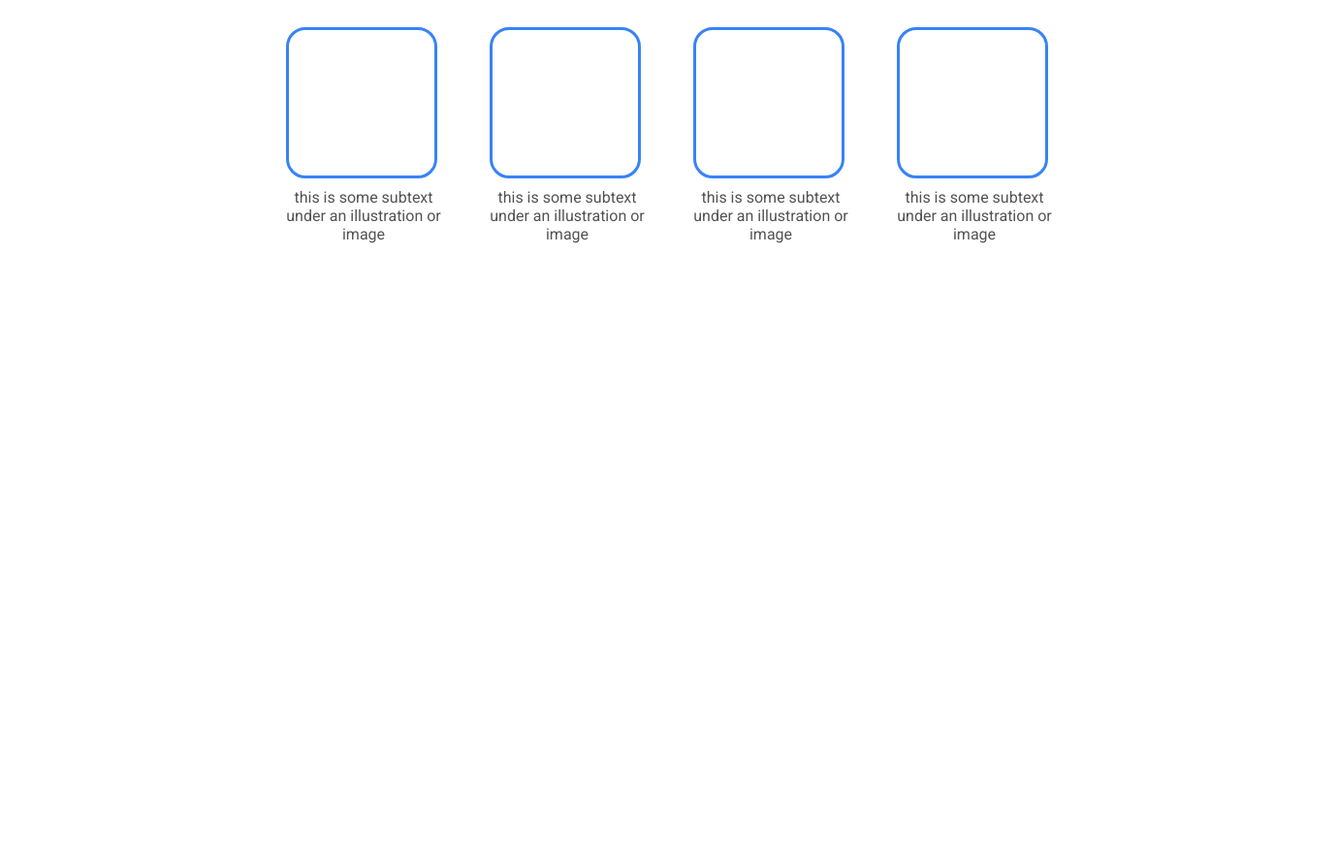
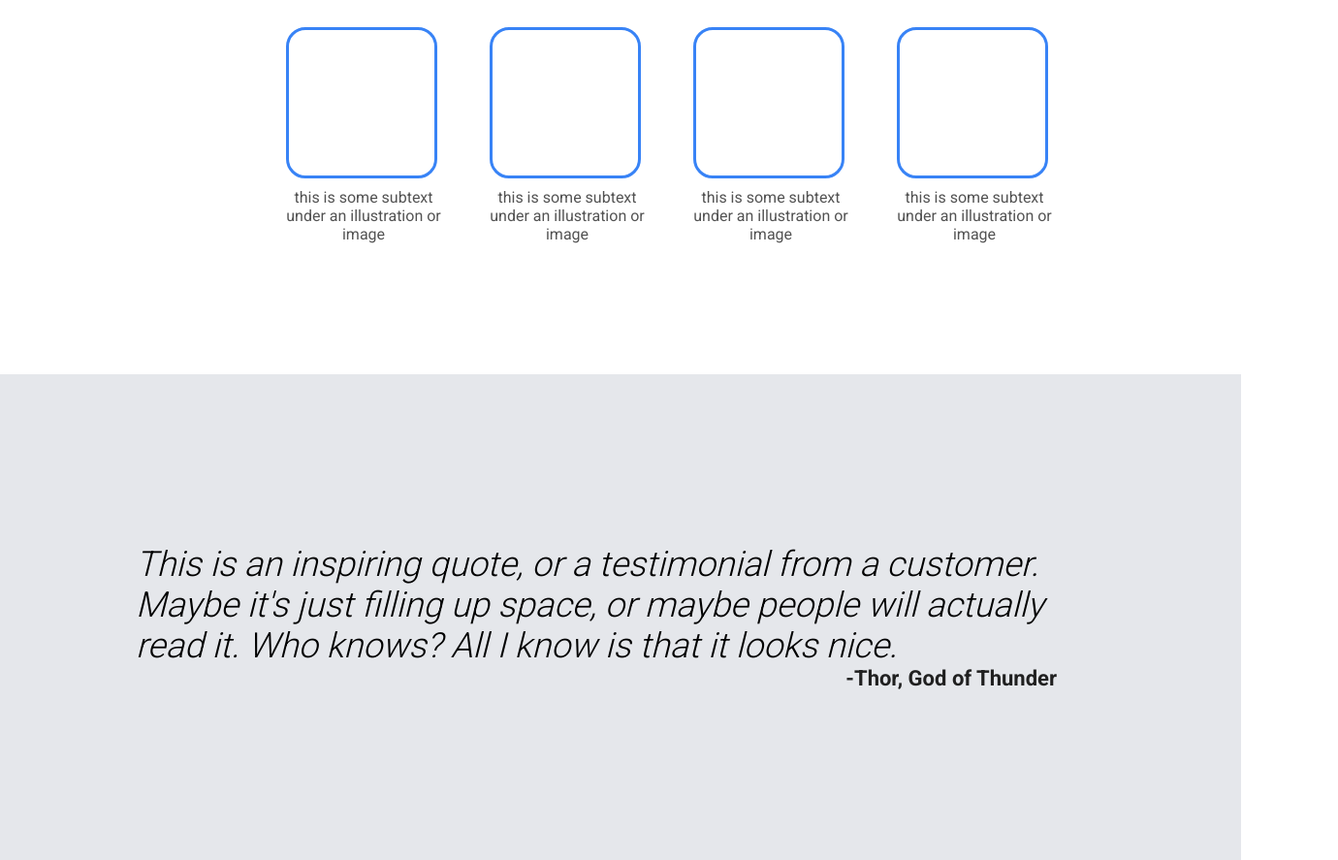
Before and after one commit to jordanperkins98/Odin-LandingPage, a plain HTML site: page index.html in a window 1280 px wide. Shown: the part 637-1524 px from the top of the page at 97% size, 1380 px wide, since content can reach past the window. Before the commit the page ends 888 px from the top, so only its background shows below. Drawn offline with Linux system fonts and the light colour scheme.

Commit message:
quote section

```diff
--- a/index.html
+++ b/index.html
@@ -61,7 +61,12 @@
                 <p>this is some subtext under an illustration or image</p>
             </div>
         </div>
-
+    </div>
+    <div class="section3">
+        <div class="container">
+            <p>This is an inspiring quote, or a testimonial from a customer. Maybe it's just filling up space, or maybe people will actually read it. Who knows? All I know is that it looks nice.</p>
+            <h5>-Thor, God of Thunder</h5>
+        </div>
     </div>
 
 
--- a/styles.css
+++ b/styles.css
@@ -95,17 +95,23 @@ button{
     padding: 7px 32px;
 }
 
+
 .section2 h4{
     font-size: 36px;
     font-weight: 1000;
     color: #1F2937;
 }
 
+.section2 {
+    height: 500px;
+}
+
 .section2 .title{
     display: flex;
     width: 100%;
     justify-content: center;
-    padding: 50px;
+    padding-top: 50px;
+    padding-bottom: 50px;
 }
 
 .cards{
@@ -133,3 +139,34 @@ button{
     border-color: #3883F6;
     border-radius: 20px;
 }
+
+.section3{
+    background-color: #e5e7eb;
+    font-size: 36px;
+
+}
+
+.section3 .container{
+    display: flex;
+    flex-direction: column;
+    justify-content: center;
+    align-items: center;
+    max-width: 1000px;
+    margin: auto;
+    padding: 175px 87.5px;
+}
+
+.container p{
+    flex: 1;
+    font-size: 36px;
+    font-weight: 200;
+    font-style: italic;
+
+}
+
+.section3 h5{
+    font-size: 22px;
+    color: #202020;
+    align-self: flex-end;
+    margin-right: 5%;
+}
```
